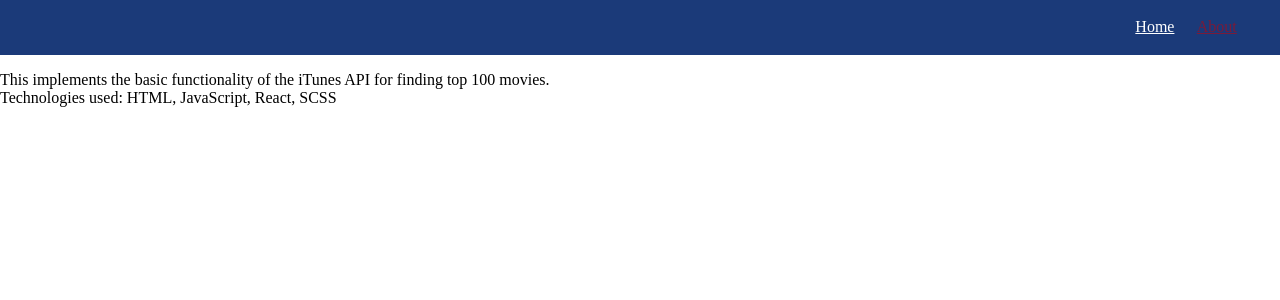
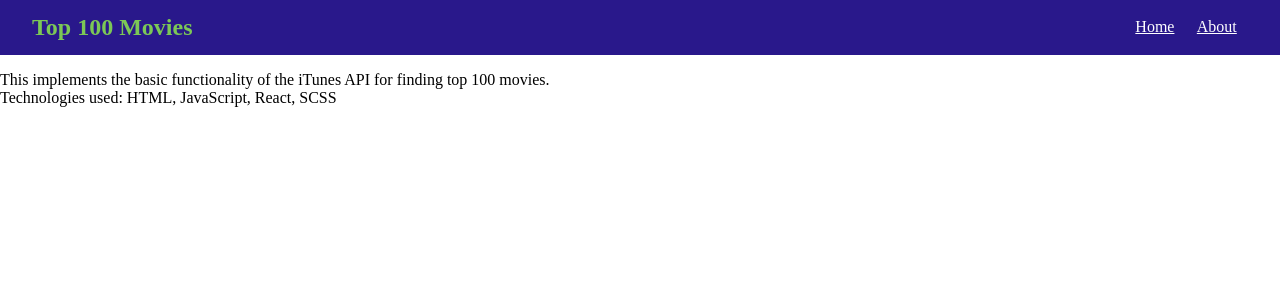
Before and after one commit to Avdika/React-iTunes-movie100, a React (Create React App) app: page /About in a window 1280 px wide. Shown: the top 300 px of the page. Built offline with nearby package versions, Linux system fonts and the light colour scheme; the HTML template or start-up script is replaced by a standard one.

Commit message:
added first styles for navbar

```diff
--- a/src/Components/FilterForm.jsx
+++ b/src/Components/FilterForm.jsx
@@ -22,6 +22,13 @@ function SearchForm(props) {
       updateFilter(value);
     }
   };
+   const clearFilter = (event) => {
+    event.preventDefault();
+    if (value.length){
+      setValue('');
+      updateFilter(value);
+    }
+   }
 
   return (
     <div>
@@ -36,6 +43,9 @@ function SearchForm(props) {
         <Button onClick={event => submitValue(event)}>
           {props.buttonText}
         </Button>
+        <Button onClick={event => clearFilter(event)}>
+          Clear filter
+        </Button>
         {showAlert ? <div data-testid='inputAllert'>Please enter movie name</div> : null}
       </form>
     </div>
--- a/src/Components/MovieDetails.jsx
+++ b/src/Components/MovieDetails.jsx
@@ -31,7 +31,7 @@ const MovieDetails = props => {
             type={details.link[0]?.attributes.type}
             href={details.link[0]?.attributes.href}
           >View more on apple.com</a>
-          <p>Rent {details["im:rentalPrice"].label} / Buy {details["im:price"]?.label}</p>
+          <p>Rent {details["im:rentalPrice"]?.label} / Buy {details["im:price"]?.label}</p>
           <p>rights: {details.rights?.label}</p>
         </div>
       </div>
--- a/src/Components/Navbar.jsx
+++ b/src/Components/Navbar.jsx
@@ -1,20 +1,20 @@
 import React from 'react';
 
-import { Nav, Ul, A } from '../Styles/NavbarStyle';
+import '../Styles/css/navbarStyle.css';
 
-function Navbar({ icon, title, location }) {
+function Navbar() {
   return (
-    <Nav>
-      <h2><i className={icon}></i> {title}</h2>
-      <Ul>
+    <nav className='navBar'>
+      <h2 className='title'>Top 100 Movies</h2>
+      <ul className='list'>
         <li>
-          <A exact to="/" activeClassName="selected">Home</A>
+          <a href="/" className='navlink selected'>Home</a>
         </li>
         <li>
-          <A to="/About" activeClassName="selected">About</A>
+          <a href="/About" className='navlink'>About</a>
         </li>
-      </Ul>
-    </Nav>
+      </ul>
+    </nav>
   )
 }
 
--- a/src/Styles/NavbarStyle.js
+++ /dev/null
@@ -1,54 +0,0 @@
-import styled from 'styled-components';
-import { NavLink } from 'react-router-dom';
-
-export const Nav = styled.nav`
-  display: flex;
-  justify-content: space-between;
-  align-items: center;
-  padding: 0.7rem 2rem;
-  z-index: 1;
-  width: 100%;
-  margin-bottom: 1rem;
-  background-color: #1b3a79;
-
-  @media (max-width: 700px) {
-      display: block;
-      text-align: center;
-  }
-`;
-
-export const Ul = styled.ul`
-  list-style: none;
-  display: flex;
-  overflow: hidden;
-
-  @media (max-width: 700px) {
-      text-align: center;
-      justify-content: center;
-  }
-`;
-
-export const A = styled(NavLink)`
-  display: flex;
-  justify-content: space-between;
-  align-items: center;
-  padding: 0.7rem 2rem;
-  z-index: 1;
-  width: 100%;
-  padding: .45rem;
-  margin: 0 .25rem;
-  color: #fff;
-
-  // &:hover {
-  //     color: #3a791b;
-  // }
-
-  &.${props => props.activeClassName} {
-    color: #791b3a;
-    cursor: default;
-  }
-`;
-
-export const Title = styled.h2`
-  color: #3a791b;
-`;
--- /dev/null
+++ b/src/Styles/css/navbarStyle.css
@@ -0,0 +1,67 @@
+.navBar {
+  display: -webkit-box;
+  display: -ms-flexbox;
+  display: flex;
+  -webkit-box-pack: justify;
+      -ms-flex-pack: justify;
+          justify-content: space-between;
+  -webkit-box-align: center;
+      -ms-flex-align: center;
+          align-items: center;
+  padding: 0.7rem 2rem;
+  z-index: 1;
+  width: 100%;
+  margin-bottom: 1rem;
+  background-color: #29188b;
+}
+
+@media (max-width: 700px) {
+  .navBar {
+    display: block;
+    text-align: center;
+  }
+}
+
+.navBar .title {
+  color: #7cc856;
+}
+
+.navBar .list {
+  list-style: none;
+  display: -webkit-box;
+  display: -ms-flexbox;
+  display: flex;
+  overflow: hidden;
+}
+
+@media (max-width: 700px) {
+  .navBar .list {
+    text-align: center;
+    -webkit-box-pack: center;
+        -ms-flex-pack: center;
+            justify-content: center;
+  }
+}
+
+.navBar .navlink {
+  display: -webkit-box;
+  display: -ms-flexbox;
+  display: flex;
+  -webkit-box-pack: justify;
+      -ms-flex-pack: justify;
+          justify-content: space-between;
+  -webkit-box-align: center;
+      -ms-flex-align: center;
+          align-items: center;
+  padding: 0.7rem 2rem;
+  z-index: 1;
+  width: 100%;
+  padding: .45rem;
+  margin: 0 .25rem;
+  color: white;
+}
+
+.navBar .navlink .selected {
+  color: #791b3a;
+  cursor: default;
+}
--- /dev/null
+++ b/src/Styles/css/navbarStyle.min.css
@@ -0,0 +1 @@
+.navBar{display:-webkit-box;display:-ms-flexbox;display:flex;-webkit-box-pack:justify;-ms-flex-pack:justify;justify-content:space-between;-webkit-box-align:center;-ms-flex-align:center;align-items:center;padding:0.7rem 2rem;z-index:1;width:100%;margin-bottom:1rem;background-color:#29188b}@media (max-width: 700px){.navBar{display:block;text-align:center}}.navBar .title{color:#7cc856}.navBar .list{list-style:none;display:-webkit-box;display:-ms-flexbox;display:flex;overflow:hidden}@media (max-width: 700px){.navBar .list{text-align:center;-webkit-box-pack:center;-ms-flex-pack:center;justify-content:center}}.navBar .navlink{display:-webkit-box;display:-ms-flexbox;display:flex;-webkit-box-pack:justify;-ms-flex-pack:justify;justify-content:space-between;-webkit-box-align:center;-ms-flex-align:center;align-items:center;padding:0.7rem 2rem;z-index:1;width:100%;padding:.45rem;margin:0 .25rem;color:#fff}.navBar .navlink .selected{color:#791b3a;cursor:default}
--- /dev/null
+++ b/src/Styles/navbarStyle.scss
@@ -0,0 +1,50 @@
+$PersianIndigo: rgb(41,24,139);
+$Mantis: rgb(124,200,86);
+
+.navBar {
+  display: flex;
+  justify-content: space-between;
+  align-items: center;
+  padding: 0.7rem 2rem;
+  z-index: 1;
+  width: 100%;
+  margin-bottom: 1rem;
+  background-color: $PersianIndigo;
+
+  @media (max-width: 700px) {
+      display: block;
+      text-align: center;
+  }
+
+  .title {
+    color: $Mantis;
+  }
+
+  .list {
+    list-style: none;
+    display: flex;
+    overflow: hidden;
+
+    @media (max-width: 700px) {
+        text-align: center;
+        justify-content: center;
+    }
+  }
+
+  .navlink {
+    display: flex;
+    justify-content: space-between;
+    align-items: center;
+    padding: 0.7rem 2rem;
+    z-index: 1;
+    width: 100%;
+    padding: .45rem;
+    margin: 0 .25rem;
+    color: rgb(255, 255, 255);
+
+    .selected {
+      color: #791b3a;
+      cursor: default;
+    }
+  }
+}
```
